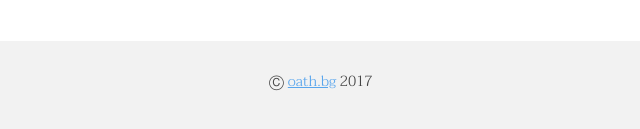
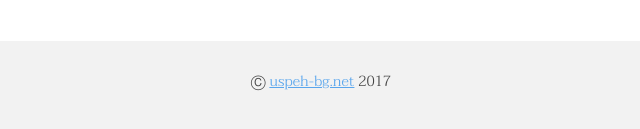
Before and after one commit to printeri/multifunkcionalni-ustroystva, a plain HTML site: page index.html in a window 1280 px wide. Shown: the part 3914-4043 px from the top of the page, 319-959 px from the left. Drawn offline with Linux system fonts and the light colour scheme.

Commit message:
Update index.html

```diff
--- a/index.html
+++ b/index.html
@@ -138,7 +138,7 @@
 					</section>
 
 				</div>
-				<div style="text-align:center;">&#9400; <a href="http://oath.bg/">oath.bg</a> 2017</div>
+				<div style="text-align:center;">&#9400; <a href="http://www.uspeh-bg.net/">uspeh-bg.net</a> 2017</div>
 
 			</footer>
 
```
